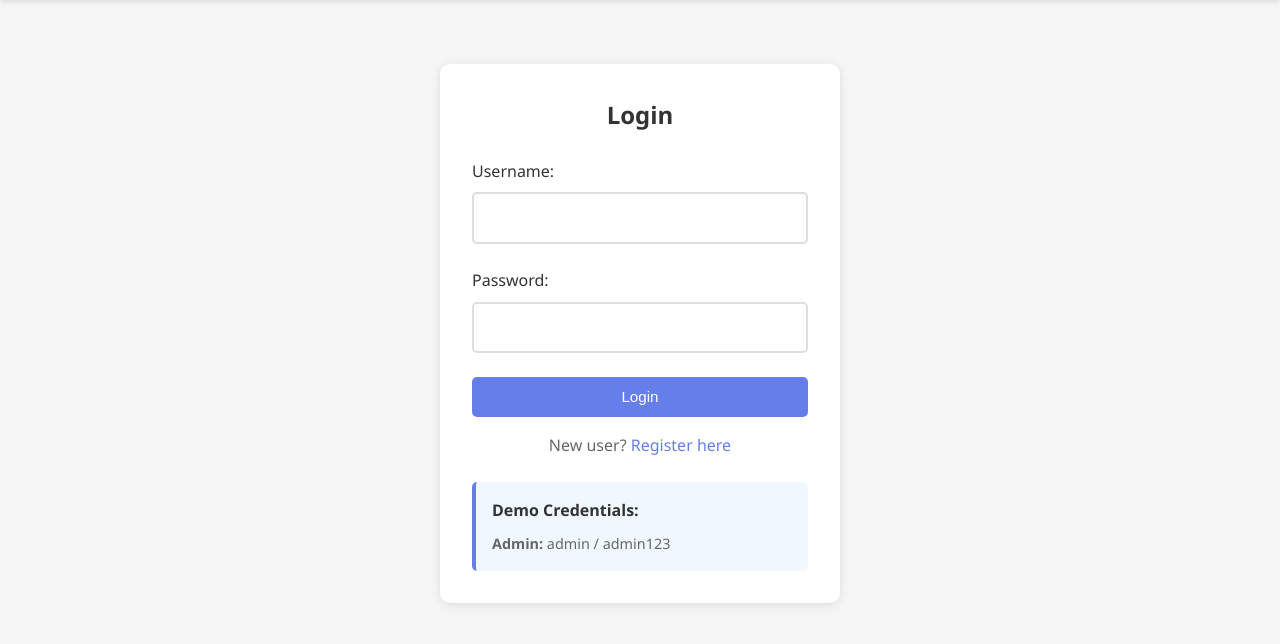
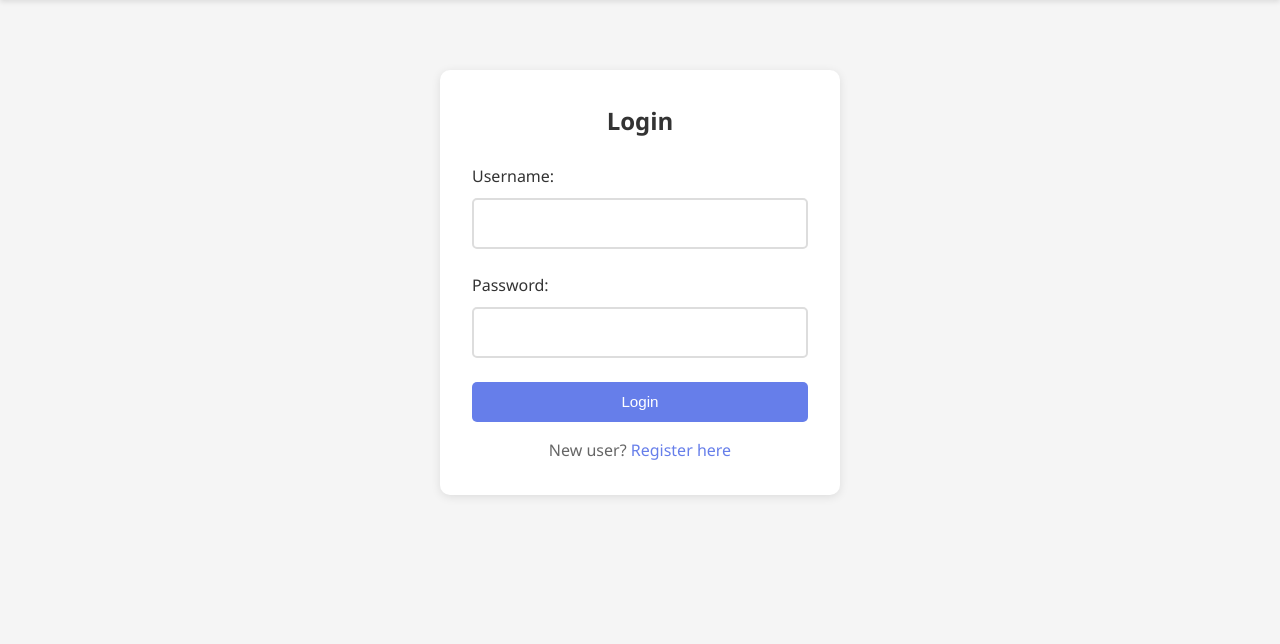
Before and after one commit to maruf8943-stack/Database-lab-Final-Project, a Flask app: page /login in a window 1280 px wide. Shown: the part 70-714 px from the top of the page. Run offline with Flask 3, Linux system fonts and the light colour scheme.

Commit message:
Remove demo credentials from login page

```diff
--- a/templates/login.html
+++ b/templates/login.html
@@ -26,11 +26,6 @@
         </form>
 
         <p class="auth-link">New user? <a href="{{ url_for('register') }}">Register here</a></p>
-
-        <div class="demo-credentials">
-            <h4>Demo Credentials:</h4>
-            <p><strong>Admin:</strong> admin / admin123</p>
-        </div>
     </div>
 </div>
 {% endblock %}
```
